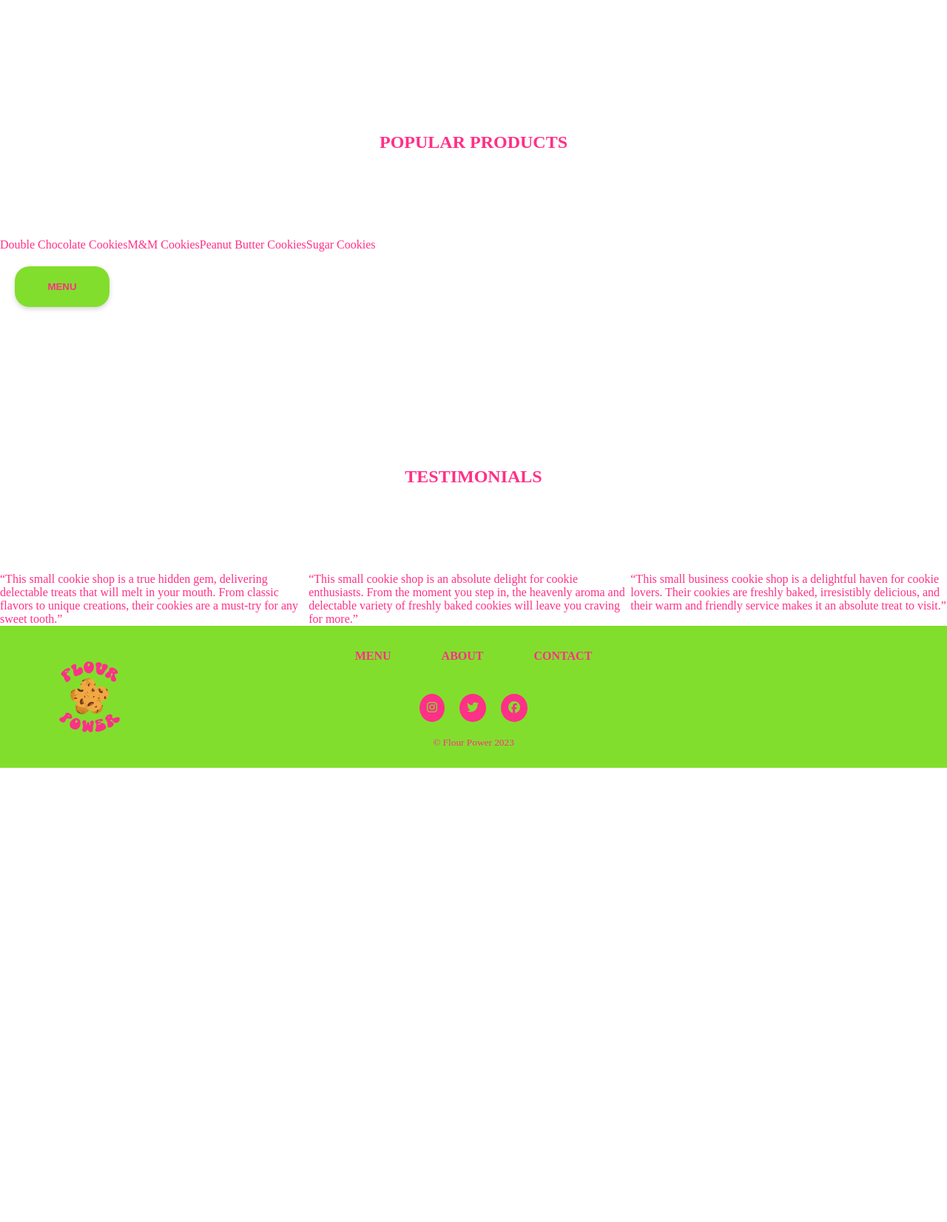
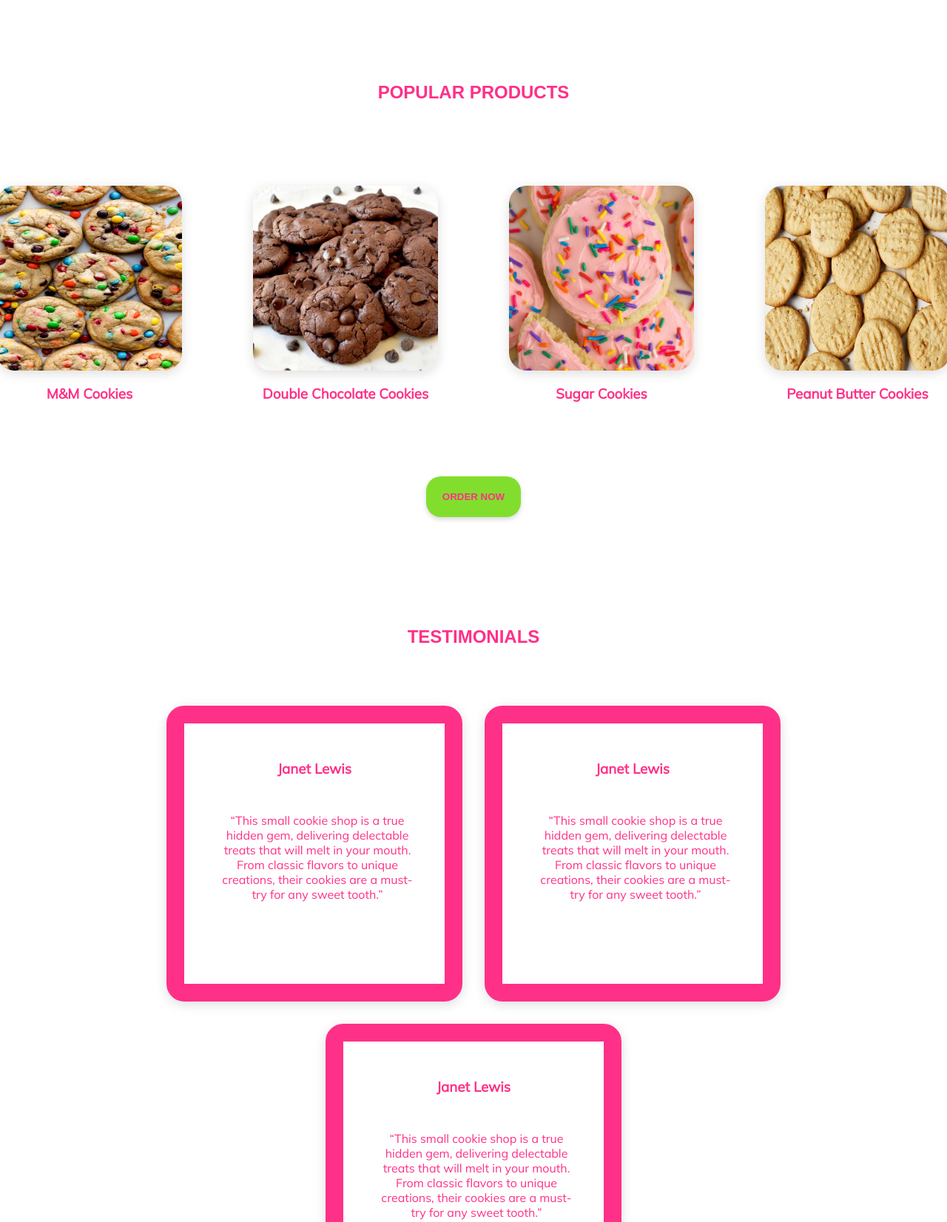
Before and after one commit to osma0152/mtm6201-midterm, a plain HTML site: page index.html in a window 1280 px wide. Shown: the part 817-2469 px from the top of the page at 74% size. Before the commit the page ends 1855 px from the top, so only its background shows below. Drawn offline with Linux system fonts and the light colour scheme.

Commit message:
updates html files & css

```diff
--- a/css/main.css
+++ b/css/main.css
@@ -1,11 +1,31 @@
-
+* {
+    margin: 0;
+    padding: 0;
+    box-sizing: border-box;
+}
 
 body {
+    font-family: 'Mulish', sans-serif;
     margin: 0;
     padding: 0;
     overflow-x: hidden;
     color:#FF3087;
     }
+
+h1 {
+    font-family: 'Archivo Black', sans-serif;
+    font-size: 3rem;
+    }
+
+
+h2 {
+    font-family: 'Anton', sans-serif;
+    text-align: center;
+    padding-top: 11rem;
+    padding-bottom: 6rem;
+    text-transform: uppercase;
+    color: #FF3087;
+}
 
 .container {
     width: min(78em, 100%);
@@ -16,11 +36,7 @@ body {
 
 
 
-
-
-
-
-/* -----START----- */
+/* ----------- GENERAL STYLING START---------- */
 
 
 /* LOGO */
@@ -61,8 +77,11 @@ body {
         left: 50%;
         transform: translate(-50%, -50%);
         text-align: center;
-        color: #fff;
+        color:#FF3087;
     }
+
+
+
 
     /* NAVIGATION */
 
@@ -121,6 +140,7 @@ ul {
 /* stylizes button to the theme*/
 button {
     background: #82DE2D;
+    color: #FF3087;
     box-shadow: 0px 3px 6px #00000029;
     border-radius: 20px;
     width: 10%;
@@ -138,28 +158,114 @@ button a {
     font-weight: bold;
 }
 
-/* POPULAR PRODUCTS */
 
-/* stylizes all H2 */
-h2 {
-    text-align: center;
-    padding-top: 11rem;
-    padding-bottom: 6rem;
-    /* padding: 5rem; */
-    text-transform: uppercase;
-    color: #FF3087;
-}
+/* -------------PAGES STYLING START--------------- */
 
 /* HOMEPAGE */
 
+/* BANNER */
+
+/* banner background image */
+.hero-banner {
+    width: 100%;
+    height: 100vh;
+    background-image: linear-gradient(to bottom, #0009, #0009), url('../images/20595006.jpg');
+    background-size: cover;
+    background-position: center;
+}
+
+/* banner text */
+.title-banner {
+    position: absolute;
+    top: 45%;
+    left: 50%;
+    transform: translate(-50%, -50%);
+    text-align: center;
+    color: #fff;
+    text-transform: uppercase;
+    }
+
+/* banner button */
+.btn-banner {
+        position: absolute;
+        top: 60%;
+        left: 50%;
+        transform: translate(-50%, -50%);
+        text-align: center;
+        color:#FF3087;
+    }
+
+
+/* POPULAR PRODUCTS */
+
+.container {
+    display: flex;
+    flex-direction: row;
+    justify-content: center;
+}
+
+.popular-products, h2 {
+    padding-top: 4rem;
+    padding-bottom: 4rem;
+    text-align: center;
+}
+
+.menu-card-image img  {
+    width: 250px;
+    height: 250px;
+    margin-bottom: 15px;
+    border-radius: 1.5rem;
+    box-shadow: 0 0.25rem 1rem #0002;
+}
+
+.menu-card {
+    margin: 3rem;
+    border-radius: 1.5rem;
+    text-align: center;
+}
+
+.popular-products-btn {
+    padding-top: 2rem;
+}
+
+/* TESTIMONIALS */
+
+.testimonial-container {
+    display: flex;
+    justify-content: center;
+    align-items: center;
+    flex-wrap: wrap;
+    width: 100%;
+    padding-bottom: 6rem;
+}
+
+.testimonial-card {
+    width: 400px;
+    height: 400px;
+    box-shadow: 0 0.25rem 1rem #0002;
+    border: 1.5rem solid #FF3087;
+    border-radius: 1.5rem;
+    padding: 49px;
+    margin: 15px;
+    text-align: center;
+}
+
+.testimonial-content {
+    padding-top: 3rem;
+    width: 100%;
+}
+
+.testimonial-content p {
+    width: 262px;
+    justify-content: center;
+    padding: 0;
+}
 
 
 /* ABOUT PAGE */
 
 .about .container {
-    /* padding-top: 16rem; */
     padding-bottom: 11rem;
-    /* padding-left: 5rem; */
     padding-right: 8rem;
     align-items: center;
     display: grid;
@@ -180,15 +286,14 @@ h2 {
 }
 
 .about-content-title {
-    /* font-size: 1.765rem;
-    line-height: 1.3rem; */
+    text-transform: uppercase;
+    font-size: 1.3rem;
     text-align: center;
-    /* padding: 5rem; */
-    font-size: 1.3rem;
+    }
+
+.about-content-title h2 {
     padding-top: 11rem;
-    padding-bottom: 6rem;
-    text-transform: uppercase;
-    color: #FF3087;
+    padding-bottom: 4rem;
     }
 
 .about-text {
@@ -201,13 +306,13 @@ h2 {
 /* CONTACT */
 
 .contact-title {
-    padding-bottom: 0;
     text-transform: uppercase;
     font-size: 1.3rem;
     text-align: center;
 }
 
 .contact-title h2 {
+    padding-top: 11rem;
     padding-bottom: 4rem;
 }
 
@@ -230,15 +335,11 @@ h2 {
 }
 
 .contact-form {
-    /* padding: 3rem 1.5rem; */
     display: flex;
     flex-direction: column;
     width: 200px;
-    /* border-radius: 2rem; */
     margin-right: 8rem;
     padding: 1rem 50rem 1rem 3rem;
-    /* grid-template-columns: repeat(1fr); */
-    /* gap: 0.5rem; */
 }
 
 .submit {
@@ -282,20 +383,10 @@ textarea {
     height: 570px;
     display: flex;
     justify-content: center;
-     background-size: cover;
+    background-size: cover;
     background-position: center;
     border-radius: 1.5rem;
-    /* box-shadow: 0 0.25rem 1rem #0002; */
 }
-
-/* tablet */
-/* @media only screen and (min-width: 45em) {
-    .contact-wrap {
-        grid-template-columns: repeat(3fr);
-    }
-} */
-
-
 
 
 /* FOOTER */
@@ -304,17 +395,11 @@ textarea {
     background-color:#82DE2D;
     width: 100%;
     padding-bottom: 1rem;
-    /* padding: 70px 30px 20px 0; */
-    /* padding: 2rem;
-    text-align: center; */
+    text-align: center;
 }
 
 .footer-logo {
     position: relative;
-    /* top: 1px;
-    left: -40px;
-    width: 150px;
-    height: auto;  */
 }
 
 .footer-nav {
@@ -333,6 +418,7 @@ textarea {
 .socials {
     display: flex;
     justify-content: center;
+    padding-bottom: 1rem;
 }
 
 .footer p {
@@ -358,91 +444,3 @@ textarea {
     padding-top: 2rem;
     justify-content: center;
 }
-
-
-
-
-
-
-
-
-
-
-
-
-
-
-
-
-
-
-
-
-
-
-
-
-
-
-
-
-
-/* .footer ul {
-    list-style: none;
-    margin: 0;
-    border-left: .125rem solid #36bf7f;
-    padding-left: 1.5rem;
-    display: flex;
-    flex-direction: column;
-    gap: .75rem; */
-    /* display: flex;
-    flex-direction: column;
-    border-left: 0.125rem solid #FF3087; */
-
-
-/* .footer a {
-    justify-content: right;
-    left: 5px;
-    padding: .75rem 1.5rem;
-    text-decoration: none;
-    color:#FF3087;
-    text-transform: uppercase;
-    font-weight: bold;
-}  */
-
-
-
-/* .about {
-    padding-top: 20rem;
-    padding-bottom: 10rem;
-}
- .about .container {
-    padding-top: 3rem;
-    padding-bottom: 3rem;
-    display: flex;
-    flex-direction: row;
-    gap: 3rem;
-    align-items: center;
-}
-
-.about-image {
-    width: 350px;  Maintain the image's aspect ratio
-    height: 350px;  Maintain the image's aspect ratio
-    display: flex;
-}
-
-.about-image {
-    float: left;
-    object-fit: cover;
-}
-
-.about-content {
-    font-size: 1.25rem;
-    line-height: 1.3;
-}
-
-.about-content-title {
-    justify-content: center;
-    top: 10px;
-}
- */
--- a/index.html
+++ b/index.html
@@ -4,7 +4,10 @@
     <meta charset="UTF-8">
     <meta name="viewport" content="width=device-width, initial-scale=1.0">
     <title>Home</title>
-    <link rel="stylesheet" href="css/main.css">
+    <link rel="stylesheet" href="./css/main.css">
+    <link rel="preconnect" href="https://fonts.googleapis.com">
+    <link rel="preconnect" href="https://fonts.gstatic.com" crossorigin>
+    <link href="https://fonts.googleapis.com/css2?family=Antonio:wght@600&family=Archivo+Black&family=Monoton&family=Mulish&display=swap" rel="stylesheet">
     <script src="https://kit.fontawesome.com/ae0ef061fe.js" crossorigin="anonymous"></script>
 </head>
 <body>
@@ -12,53 +15,98 @@
         <div class="hero-banner"></div>
         <div>
             <h1 class="title-banner">The Perfect Bite Every Time!</h1>
-            <button class="btn-banner"><a href="menu.html">Order Now</a></button>
+            <button class="btn-banner"><a href="#main-content">Continue</a></button>
         </div>
         <nav class="navbar">
             <ul>
-                <li><a href="menu.html">Menu</a></li>
                 <li><a href="about.html">About</a></li>
                 <li><a href="contact.html">Contact</a></li>
             </ul>
         </nav>
         <a href="index.html"><img class="logo" src="./images/flour_power_logo.png" alt="flour power logo"></a>
     </header>
-    <main>
-        <section>
-
+    <main id="main-content">
+        <section class="popular-products">
+            <h2>Popular Products</h2>
+            <div class="container">
+                <div class="menu-card">
+                    <div class="menu-card-image">
+                        <img src="./images/m&m_cookies.jpeg" alt="M&M Cookies">
+                    </div>
+                    <h3>M&M Cookies</h3>
+                </div>
+                <div class="menu-card">
+                    <div class="menu-card-image">
+                        <img src="./images/double_chocolate.jpeg" alt="Double Chocolate Cookies">
+                    </div>
+                    <h3>Double Chocolate Cookies</h3>
+                </div>
+                <div class="menu-card">
+                    <div class="menu-card-image">
+                        <img src="./images/Frosted-Sugar-Cookies-7.jpg" alt="Sugar Cookies">
+                    </div>
+                    <h3>Sugar Cookies</h3>
+                </div>
+                <div class="menu-card">
+                    <div class="menu-card-image">
+                        <img src="./images/peanut_butter_cookie.jpeg" alt="Peanut Butter Cookies">
+                    </div>
+                    <h3>Peanut Butter Cookies</h3>
+                </div>
+            </div>
+            <div class="popular-products-btn">
+            <button class="btn"><a href="contact.html">Order Now</a></button>
+            </div>
         </section>
-        <section>
-            <h2>Popular Products</h2>
-            <div class="carousel">
-                <ul>
-                    <li class="carousel-item">Double Chocolate Cookies</li>
-                    <li class="carousel-item">M&M Cookies</li>
-                    <li class="carousel-item">Peanut Butter Cookies</li>
-                    <li class="carousel-item">Sugar Cookies</li>
-                </ul>
+        <section class="testimonial">
+                <h2>Testimonials</h2>
+                <div class="testimonial-container">
+                    <div class="testimonial-card">
+                        <div class="name-user">
+                            <h3>Janet Lewis</h3>
+                        </div>
+                        <div class="testimonial-content">
+                            <p>
+                                “This small cookie shop is a true
+                                hidden gem, delivering delectable
+                                treats that will melt in your mouth.
+                                From classic flavors to unique creations,
+                                their cookies are a must-try
+                                for any sweet tooth.”
+                            </p>
+                        </div>
+                    </div>
+                    <div class="testimonial-card">
+                        <div class="name-user">
+                            <h3>Janet Lewis</h3>
+                        </div>
+                        <div class="testimonial-content">
+                            <p>
+                                “This small cookie shop is a true
+                                hidden gem, delivering delectable
+                                treats that will melt in your mouth.
+                                From classic flavors to unique creations,
+                                their cookies are a must-try
+                                for any sweet tooth.”
+                            </p>
+                        </div>
+                    </div>
+                    <div class="testimonial-card">
+                        <div class="name-user">
+                            <h3>Janet Lewis</h3>
+                        </div>
+                        <div class="testimonial-content">
+                            <p>
+                                “This small cookie shop is a true
+                                hidden gem, delivering delectable
+                                treats that will melt in your mouth.
+                                From classic flavors to unique creations,
+                                their cookies are a must-try
+                                for any sweet tooth.”
+                            </p>
+                        </div>
+                    </div>
             </div>
-                <button class="btn"><a href="menu.html">Menu</a></button>
-        </section>
-        <section>
-            <h2>Testimonials</h2>
-            <ul>
-                <li>“This small cookie shop is a true
-                    hidden gem, delivering delectable
-                    treats that will melt in your mouth.
-                    From classic flavors to unique creations,
-                    their cookies are a must-try
-                    for any sweet tooth.”</li>
-                <li>“This small cookie shop is an absolute
-                    delight for cookie enthusiasts. From the
-                    moment you step in, the heavenly aroma
-                    and delectable variety of freshly baked
-                    cookies will leave you craving for more.”</li>
-                <li>“This small business cookie shop is a
-                    delightful haven for cookie lovers. Their
-                    cookies are freshly baked, irresistibly
-                    delicious, and their warm and friendly
-                    service makes it an absolute treat to visit.”</li>
-            </ul>
         </section>
     </main>
     <footer class="footer">
@@ -67,7 +115,6 @@
         </div>
         <div class="footer-nav">
             <ul class="ul-pink">
-                <li><a href="menu.html">Menu</a></li>
                 <li><a href="about.html">About</a></li>
                 <li><a href="contact.html">Contact</a></li>
             </ul>
@@ -77,7 +124,7 @@
             <a href="/"><i class="fa-brands fa-twitter"></i></a>
             <a href=""><i class="fa-brands fa-facebook"></i></a>
         </div>
-        <small><p>&copy; Flour Power 2023</p></small>
+        <small>&copy; Flour Power 2023. Images from Adobe XD</small>
     </footer>
 </body>
 </html>
```
Also changed, not shown: about.html (+5 -7 lines), contact.html (+6 -6 lines), menu.html (deleted, +0 -48 lines), images/Frosted-Sugar-Cookies-7.jpg (added), images/soft-sugar-cookies-5.jpg (added).
